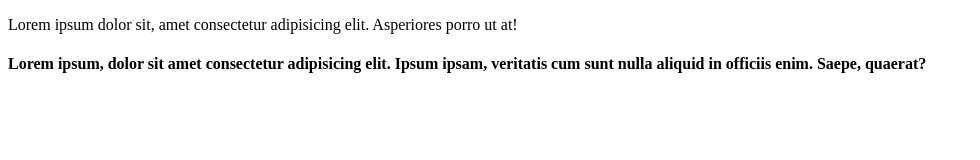
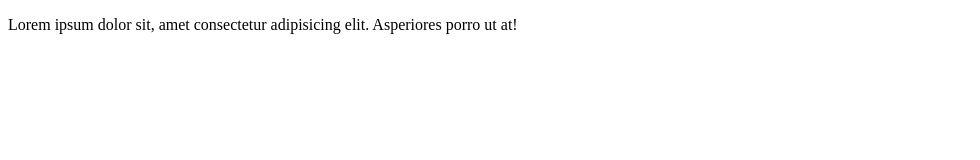
Before and after one commit to khushpreetsingh5911/organic-farmstore, a plain HTML site: page contact.html in a window 1280 px wide. Shown: the whole page, without its empty margins (0-980 px from the left). Drawn offline with Linux system fonts and the light colour scheme.

Commit message:
Initial commitf

```diff
--- a/contact.html
+++ b/contact.html
@@ -8,6 +8,6 @@
 <body>
     <p>Lorem ipsum dolor sit, amet consectetur adipisicing elit. Asperiores porro ut at!
     </p>
-    <h4>Lorem ipsum, dolor sit amet consectetur adipisicing elit. Ipsum ipsam, veritatis cum sunt nulla aliquid in officiis enim. Saepe, quaerat?</h4>
+
 </body>
 </html>
```
Also changed, not shown: 2 other files.
